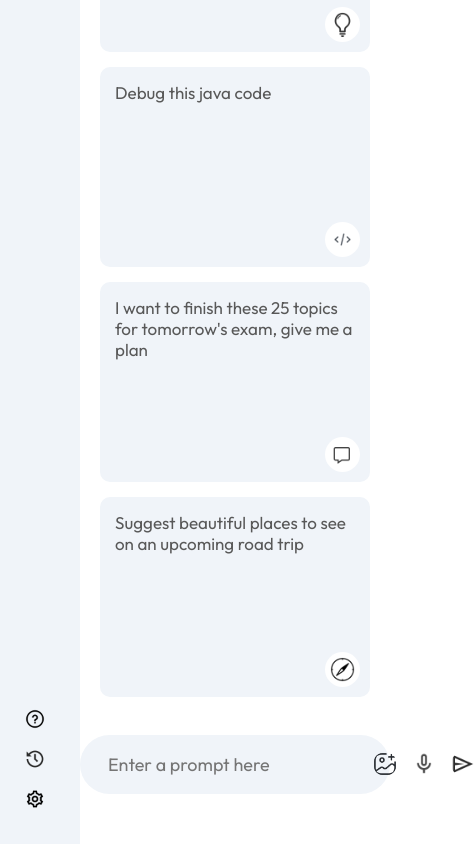
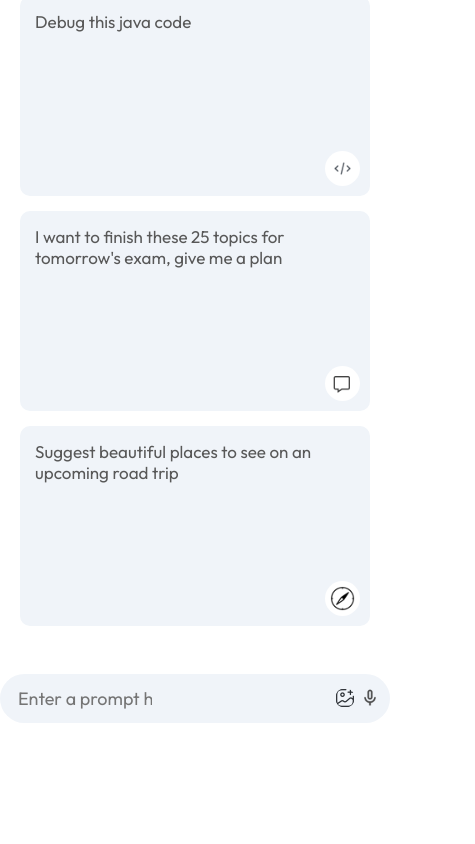
Before and after one commit to Hollow3k/Gemini-clone, a React (Vite) app: page / in a window 390 px wide. Shown: the part 748-1592 px from the top of the page, 475 px wide, since content can reach past the window. After the commit the page ends 1521 px from the top, so only its background shows below. Built offline with nearby package versions, Linux system fonts and the light colour scheme.

Commit message:
responsiveness

```diff
--- a/src/components/Main/Main.css
+++ b/src/components/Main/Main.css
@@ -178,3 +178,20 @@
     font-weight: 300;
     line-height: 1.8;
 }
+
+@media (max-width:600px){
+    .main-bottom input{
+        flex: none;
+        width: 150px;
+    }
+    .main-bottom img{
+        width: 20px;
+    }
+    .search-box
+    {
+        padding: 5px 10px;
+    }
+    .search-box div{
+        gap: 5px;
+    }
+}
--- a/src/components/Main/Main.jsx
+++ b/src/components/Main/Main.jsx
@@ -66,7 +66,7 @@
                         <div>
                             <img src={assets.gallery_icon} alt=""/>
                             <img src={assets.mic_icon} alt=""/>
-                            <img onClick={() => onSent()} src={assets.send_icon} alt=""/>
+                            {input?<img onClick={() => onSent()} src={assets.send_icon} alt=""/>:null}
                         </div>
                     </div>
                 </div>
--- a/src/components/Sidebar/Sidebar.css
+++ b/src/components/Sidebar/Sidebar.css
@@ -33,6 +33,7 @@
 .sidebar .recent{
     display: flex;
     flex-direction: column;
+    animation: fadeIn 1.5s;
 }
 
 .sidebar .recent-title{
@@ -68,3 +69,9 @@
     padding-right: 10px;
     cursor: pointer;
 }
+
+@media (max-width:600px){
+    .sidebar{
+        display: none;
+    }
+}
--- a/src/index.css
+++ b/src/index.css
@@ -10,4 +10,14 @@
 #root{
   min-height: 100vh;
   display: flex;
+  animation: fadeIn 1.5s;
 }
+
+@keyframes fadeIn {
+  0%{
+    opacity: 0;
+  }
+  100%{
+    opacity: 1;
+  }
+}
```
